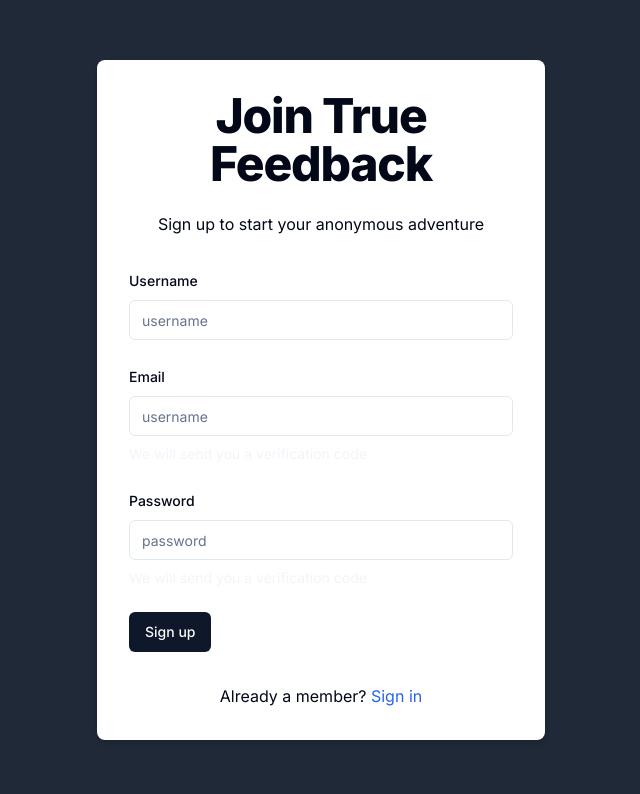
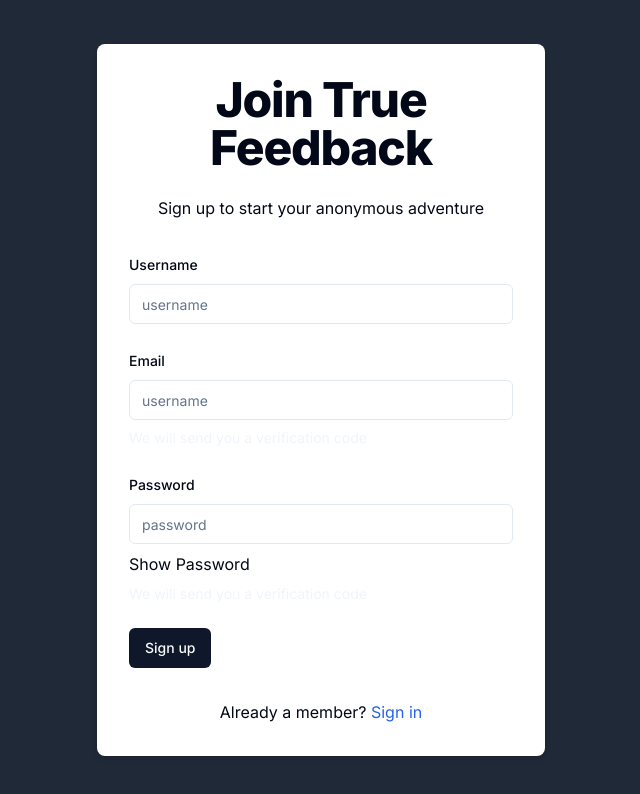
Before and after one commit to Sanchitmiok/FeedBack, a Next.js app: page /sign-up in a window 1280 px wide. Shown: the top 794 px of the page, without its empty margins (319-959 px from the left). Built offline with nearby package versions, Linux system fonts and the light colour scheme.

Commit message:
Update in email

```diff
--- a/src/app/(auth)/sign-up/page.tsx
+++ b/src/app/(auth)/sign-up/page.tsx
@@ -27,6 +27,7 @@
     const [usernameMessage, setusernameMessage] = useState("");
     const [isSubmitting, setisSubmitting] = useState(false);
     const [debouncedUsername, setdebouncedUsername] = useState("");
+    const [showPassword, setShowPassword] = useState(false);
     useEffect(() => {
         const timeOut = setTimeout(() => {
             setdebouncedUsername(username);
@@ -76,6 +77,7 @@
         setisSubmitting(true);
         try {
             const response = await axios.post("/api/signUp", data);
+            console.log(response);
             toast({
                 title: "Success",
                 description: response.data.message,
@@ -126,8 +128,8 @@
                                     {!isCheckingUsername && usernameMessage && (
                                         <p
                                             className={`text-sm ${usernameMessage === "Username is unique"
-                                                    ? "text-green-500"
-                                                    : "text-red-500"
+                                                ? "text-green-500"
+                                                : "text-red-500"
                                                 }`}
                                         >
                                             {usernameMessage}
@@ -144,7 +146,7 @@
                                 <FormItem>
                                     <FormLabel>Email</FormLabel>
                                     <Input {...field} name="email" placeholder="username" />
-                                    <p className="text-muted text-gray-400 text-sm">
+                                    <p className="text-muted text-blue-500 text-sm">
                                         We will send you a verification code
                                     </p>
                                     <FormMessage />
@@ -159,10 +161,16 @@
                                     <FormLabel>Password</FormLabel>
                                     <Input
                                         {...field}
-                                        type="password"
+                                        type={showPassword ? 'text' : 'password'}
                                         name="password"
                                         placeholder="password"
                                     />
+                                    <button
+                                        type="button"
+                                        onClick={() => setShowPassword(!showPassword)}
+                                    >
+                                        {showPassword ? 'Hide' : 'Show'} Password
+                                    </button>
                                     <p className="text-muted text-gray-400 text-sm">
                                         We will send you a verification code
                                     </p>
```
